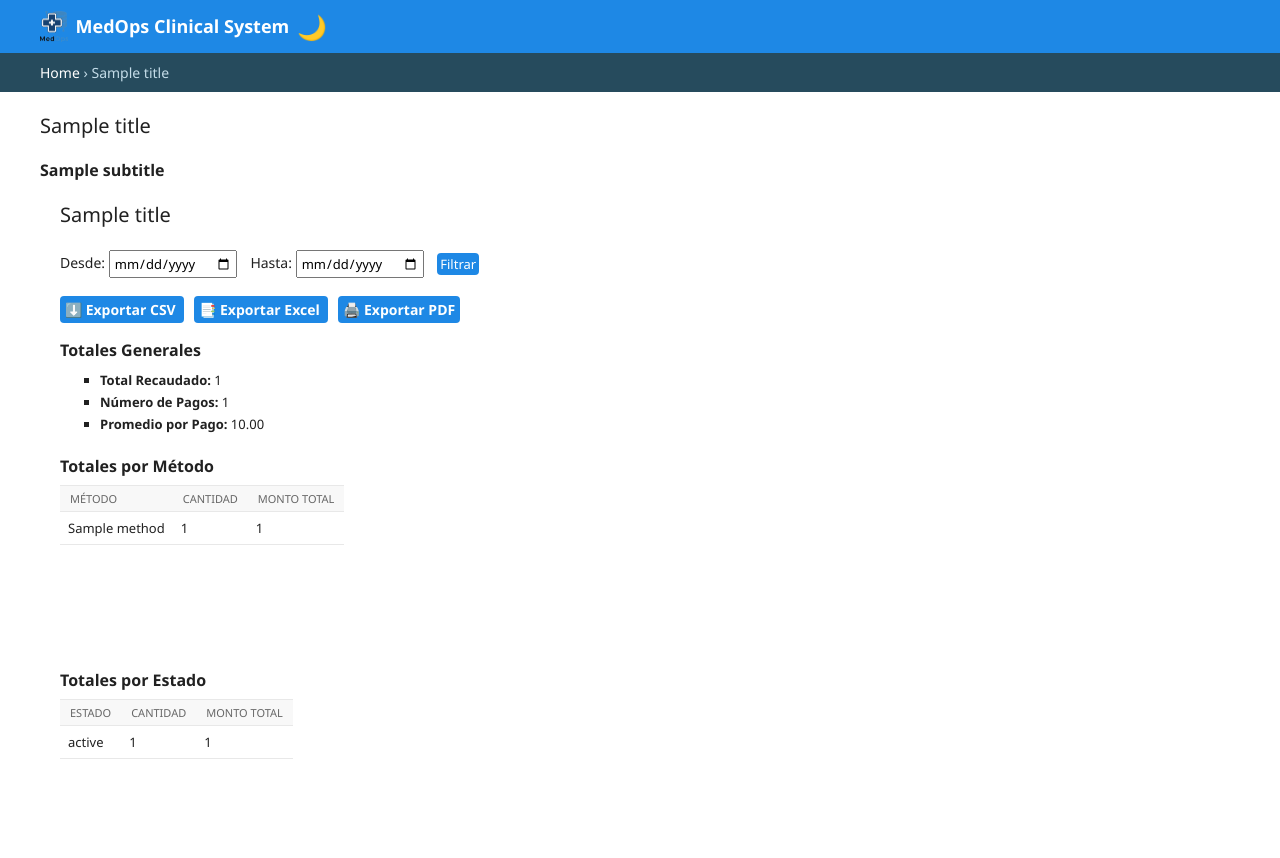
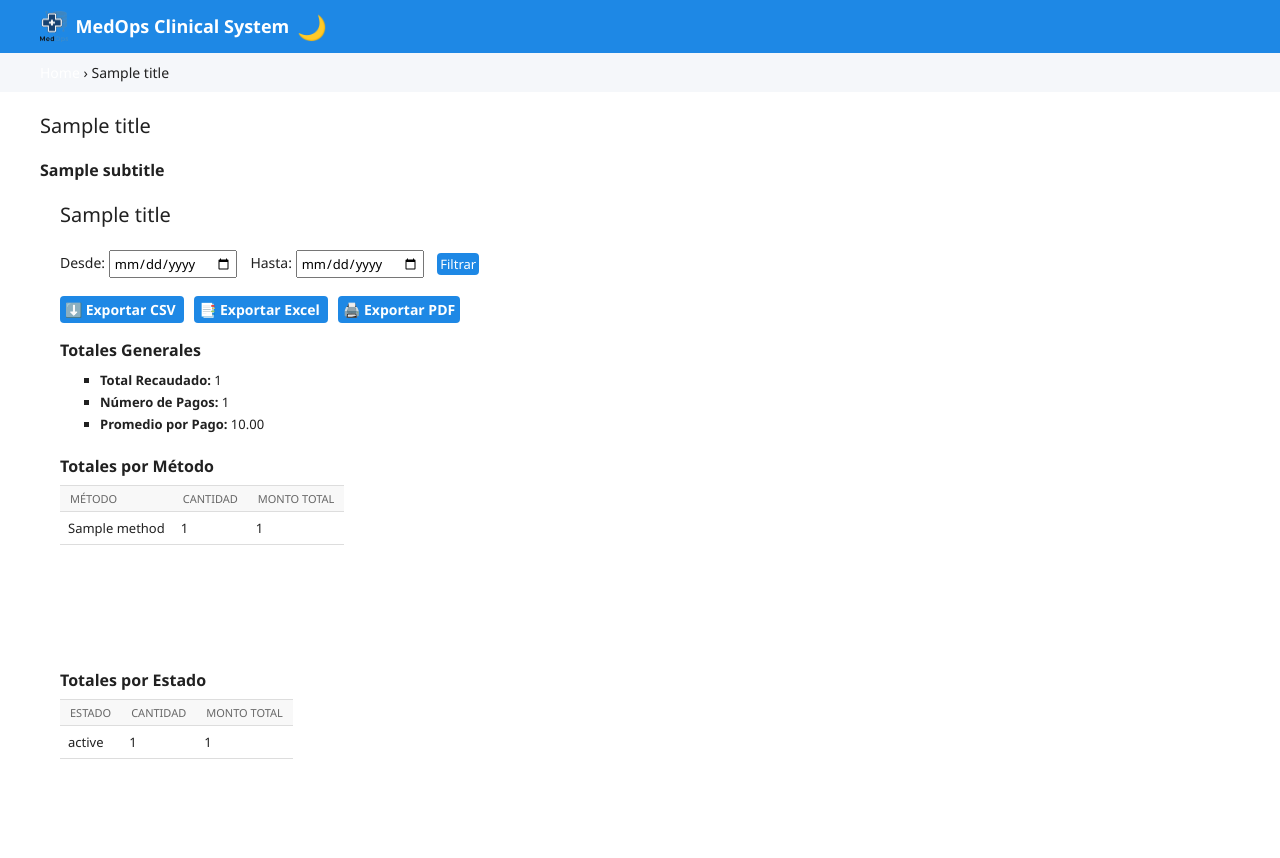
Before and after one commit to ungardev/medops, a Django app: template core/templates/admin/payment_report.html in a window 1280 px wide. Shown: the top 858 px of the page. Run offline with Django 5.2, Linux system fonts and the light colour scheme; the template is opened without the code that fills it: most values are stand-ins (such as "Sample title", 1, 10 or a date in 2020); parts of the project's set-up code (start-up, migrations or seed data) failed here and were passed over.

Commit message:
fix problems

```diff
--- a/core/static/core/css/branding.css
+++ b/core/static/core/css/branding.css
@@ -722,3 +722,70 @@ html[data-theme] body.dark-mode .changelist-filter li.selected a {
     color: #FFFFFF !important; /* blanco pleno */
     font-weight: 600 !important;
 }
+
+/* === Paleta corporativa MedOps aplicada al Admin === */
+
+/* Light mode */
+html body:not(.dark-mode) {
+    --primary: #1E88E5;
+    --primary-fg: #FFFFFF;
+    --link-fg: #1E88E5;
+    --link-hover-color: #1565C0;
+
+    --body-bg: #FFFFFF;
+    --body-fg: #212121;
+
+    --header-bg: #1E88E5;
+    --header-color: #FFFFFF;
+
+    --breadcrumbs-bg: #F5F7FA;
+    --breadcrumbs-fg: #212121;
+
+    --border-color: #DDD;
+    --hairline-color: #DDD;
+
+    --success-bg: #E8F5E9;
+    --success-fg: #2E7D32;
+    --warning-bg: #FFFDE7;
+    --warning-fg: #F57F17;
+    --error-bg: #FFEBEE;
+    --error-fg: #B71C1C;
+}
+
+/* Dark mode */
+html body.dark-mode,
+html[data-theme="dark"] body.dark-mode {
+    --primary: #1E88E5;
+    --primary-fg: #FFFFFF;
+    --link-fg: #90CAF9;
+    --link-hover-color: #BBDEFB;
+
+    --body-bg: #121212;
+    --body-fg: #E0E0E0;
+
+    --header-bg: #1E1E1E;
+    --header-color: #E0E0E0;
+
+    --breadcrumbs-bg: #1E1E1E;
+    --breadcrumbs-fg: #E0E0E0;
+
+    --border-color: #333;
+    --hairline-color: #333;
+
+    --success-bg: #1B5E20;
+    --success-fg: #A5D6A7;
+    --warning-bg: #F57F17;
+    --warning-fg: #FFF59D;
+    --error-bg: #B71C1C;
+    --error-fg: #FFCDD2;
+}
+
+/* Botones */
+.button, input[type=submit], .submit-row input {
+    background-color: var(--primary) !important;
+    color: var(--primary-fg) !important;
+    border: none !important;
+}
+.button:hover, input[type=submit]:hover, .submit-row input:hover {
+    background-color: var(--link-hover-color) !important;
+}
```
